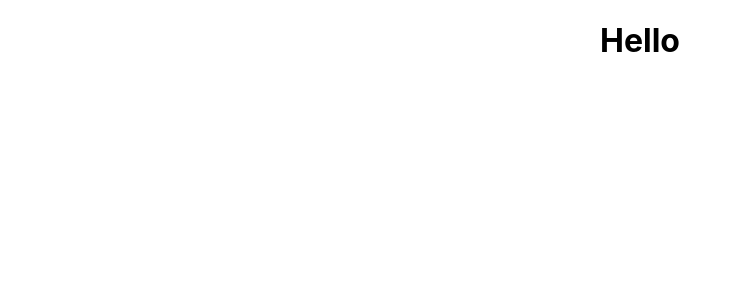
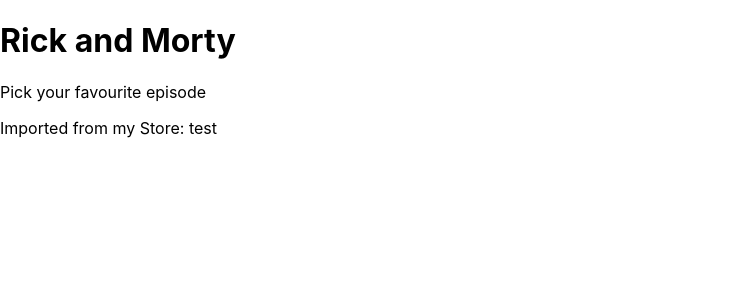
Before and after one commit to elinordin/favourite-episode-picker, a React (Create React App) app: page / in a window 1280 px wide. Shown: the top 300 px of the page, without its empty margins (0-741 px from the left). Built offline with nearby package versions, Linux system fonts and the light colour scheme.

Commit message:
useContext setup

```diff
--- a/src/App.tsx
+++ b/src/App.tsx
@@ -1,11 +1,17 @@
-import './App.css';
+import React, { Fragment, useContext } from 'react'
+import './App.css'
+import {Store} from './Store'
 
-function App() {
+function App():JSX.Element {
+  const store = useContext(Store)
+
   return (
-    <div className="App">
-      <h1>Hello</h1>
-    </div>
-  );
+    <Fragment>
+          <h1>Rick and Morty</h1>
+          <p>Pick your favourite episode</p>
+          <p>Imported from my Store: {store}</p>
+    </Fragment>
+  )
 }
 
-export default App;
+export default App
--- /dev/null
+++ b/src/Store.tsx
@@ -0,0 +1,11 @@
+import React from "react";
+
+export const Store = React.createContext({})
+
+function reducer():void {
+    //TBC
+}
+
+export function StoreProvider(props: any):JSX.Element {
+    return <Store.Provider value='test'>{props.children}</Store.Provider>
+}
--- a/src/index.js
+++ b/src/index.js
@@ -3,10 +3,13 @@
 import './index.css';
 import App from './App';
 import reportWebVitals from './reportWebVitals';
+import {StoreProvider} from './Store'
 
 ReactDOM.render(
   <React.StrictMode>
-    <App />
+    <StoreProvider>
+      <App />
+    </StoreProvider>
   </React.StrictMode>,
   document.getElementById('root')
 );
```
